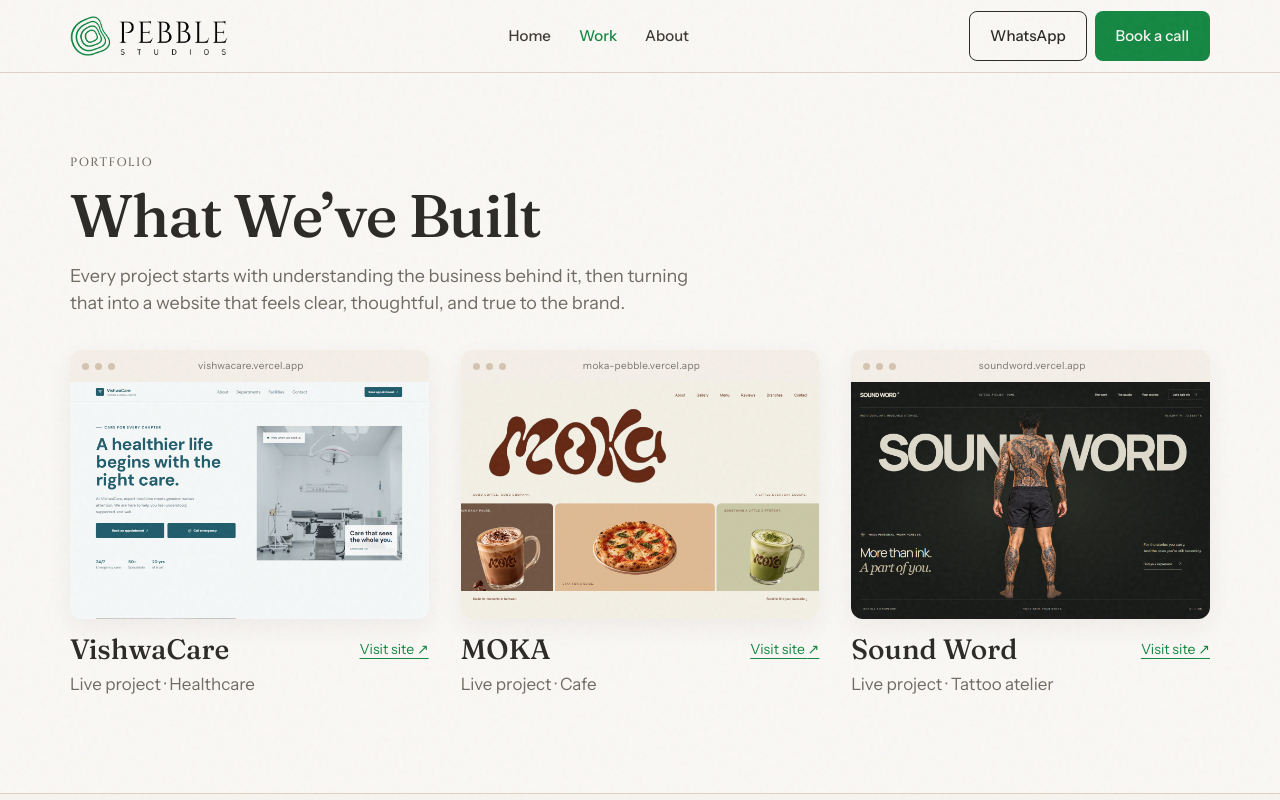
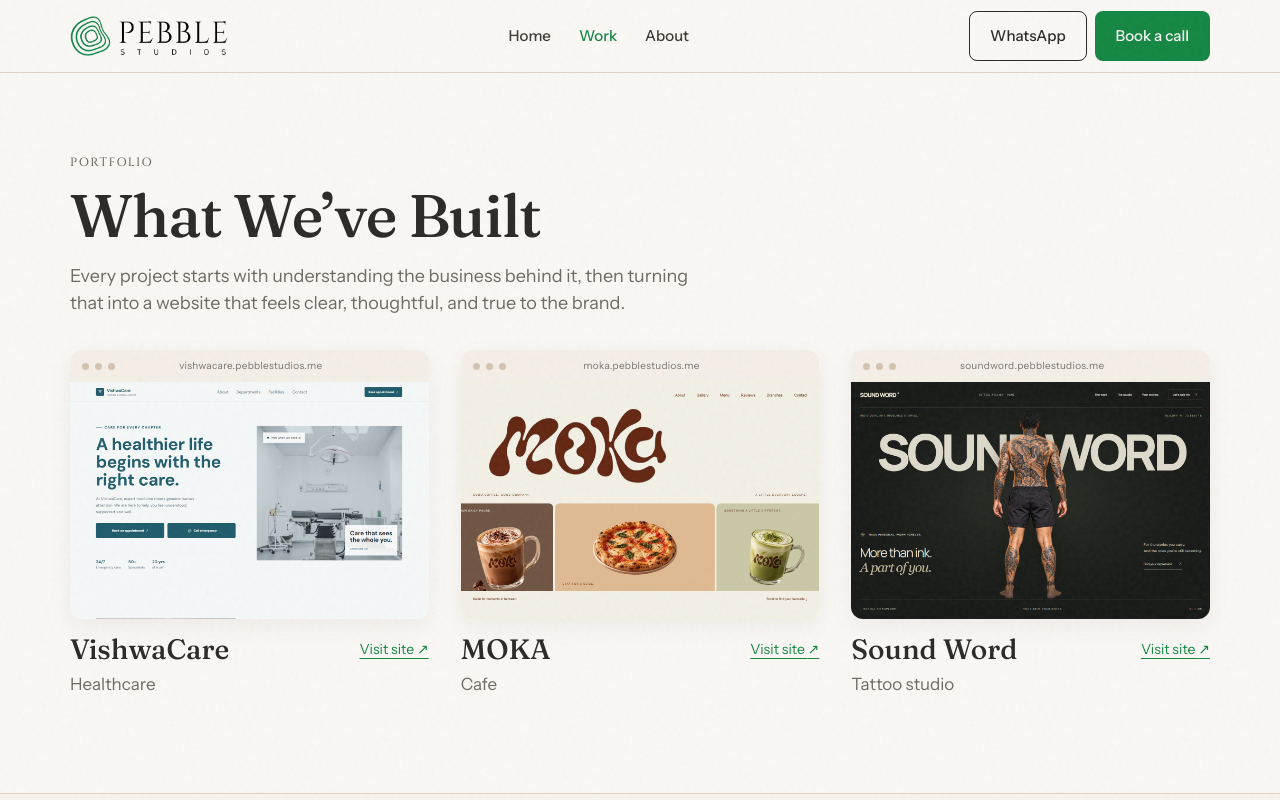
Before and after one commit to dhruv-dhemare/pebblestudios, a React (Vite) app: page /work in a window 1280 px wide. Shown: the top 800 px of the page. Built offline with nearby package versions, Linux system fonts and the light colour scheme.

Commit message:
Right URL

```diff
--- a/src/data/work.js
+++ b/src/data/work.js
@@ -3,9 +3,9 @@
     slug: "vishwacare",
     name: "VishwaCare",
     type: "Healthcare",
-    label: "Live project · Healthcare",
+    label: "Healthcare",
     url: "https://vishwacare.pebblestudios.me",
-    domain: "vishwacare.vercel.app",
+    domain: "vishwacare.pebblestudios.me",
     previewImage: "/previews/vishwacare.png",
     summary: "A complete hospital website designed to make care, departments, facilities, and appointment booking feel clear and reassuring.",
     need: "The experience brings urgent information and everyday care into one calm, easy-to-navigate website — from emergency help to booking an appointment.",
@@ -19,9 +19,9 @@
     slug: "moka",
     name: "MOKA",
     type: "Cafe",
-    label: "Live project · Cafe",
+    label: "Cafe",
     url: "https://moka.pebblestudios.me",
-    domain: "moka-pebble.vercel.app",
+    domain: "moka.pebblestudios.me",
     previewImage: "/previews/moka.png",
     summary: "A warm, personality-led cafe website built around the menu, the mood, and the simple invitation to come by.",
     need: "MOKA turns an everyday cafe visit into a memorable digital experience, while keeping the menu, location, and contact details easy to find.",
@@ -35,9 +35,9 @@
     slug: "sound-word",
     name: "Sound Word",
     type: "Tattoo studio",
-    label: "Live project · Tattoo atelier",
+    label: "Tattoo studio",
     url: "https://soundword.pebblestudios.me",
-    domain: "soundword.vercel.app",
+    domain: "soundword.pebblestudios.me",
     previewImage: "/previews/soundword.png",
     summary: "An editorial portfolio for a Pune tattoo atelier, designed to let the artwork, artists, and stories lead.",
     need: "The site balances strong visual identity with the practical questions clients ask before getting tattooed, ending in a clear path to enquire.",
```
